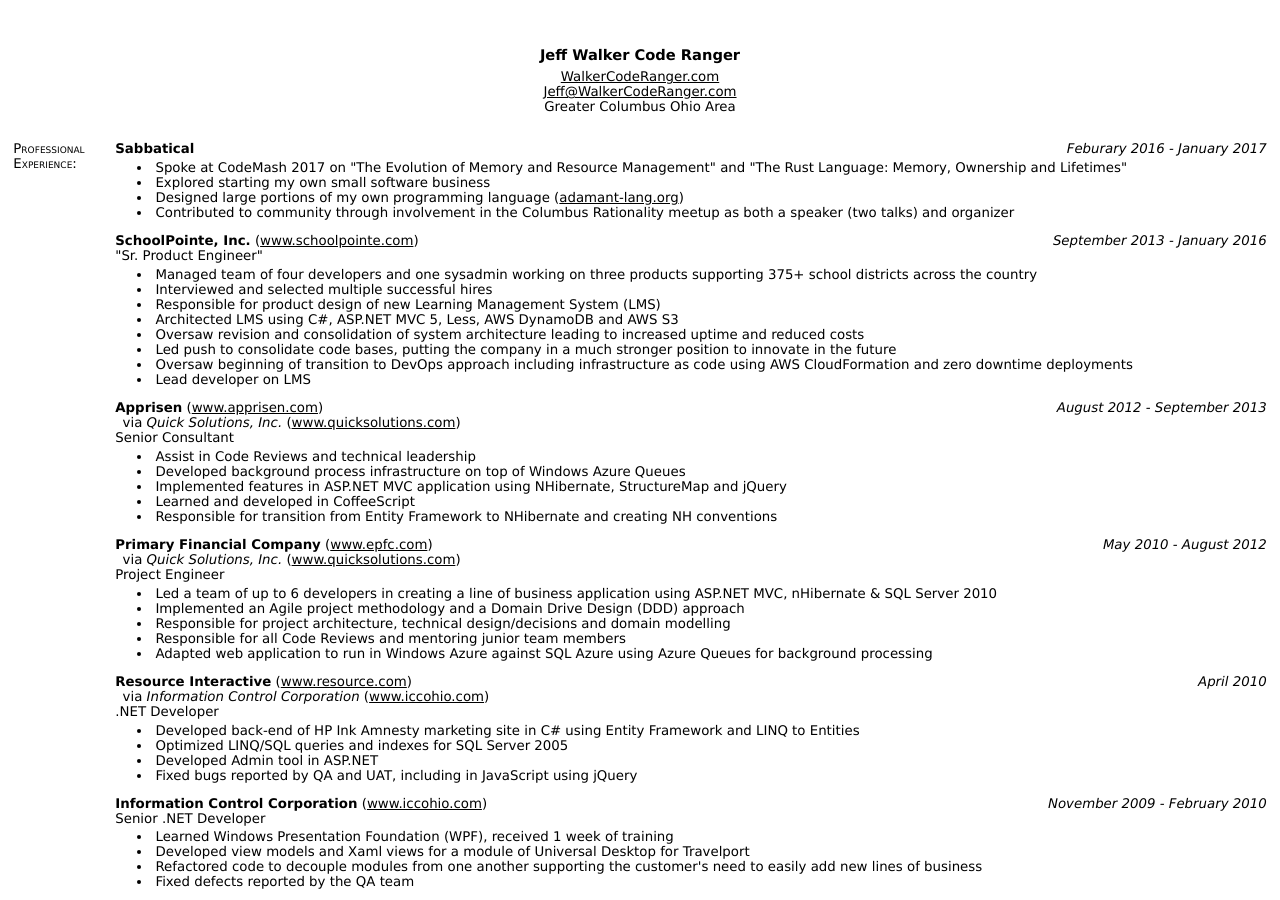
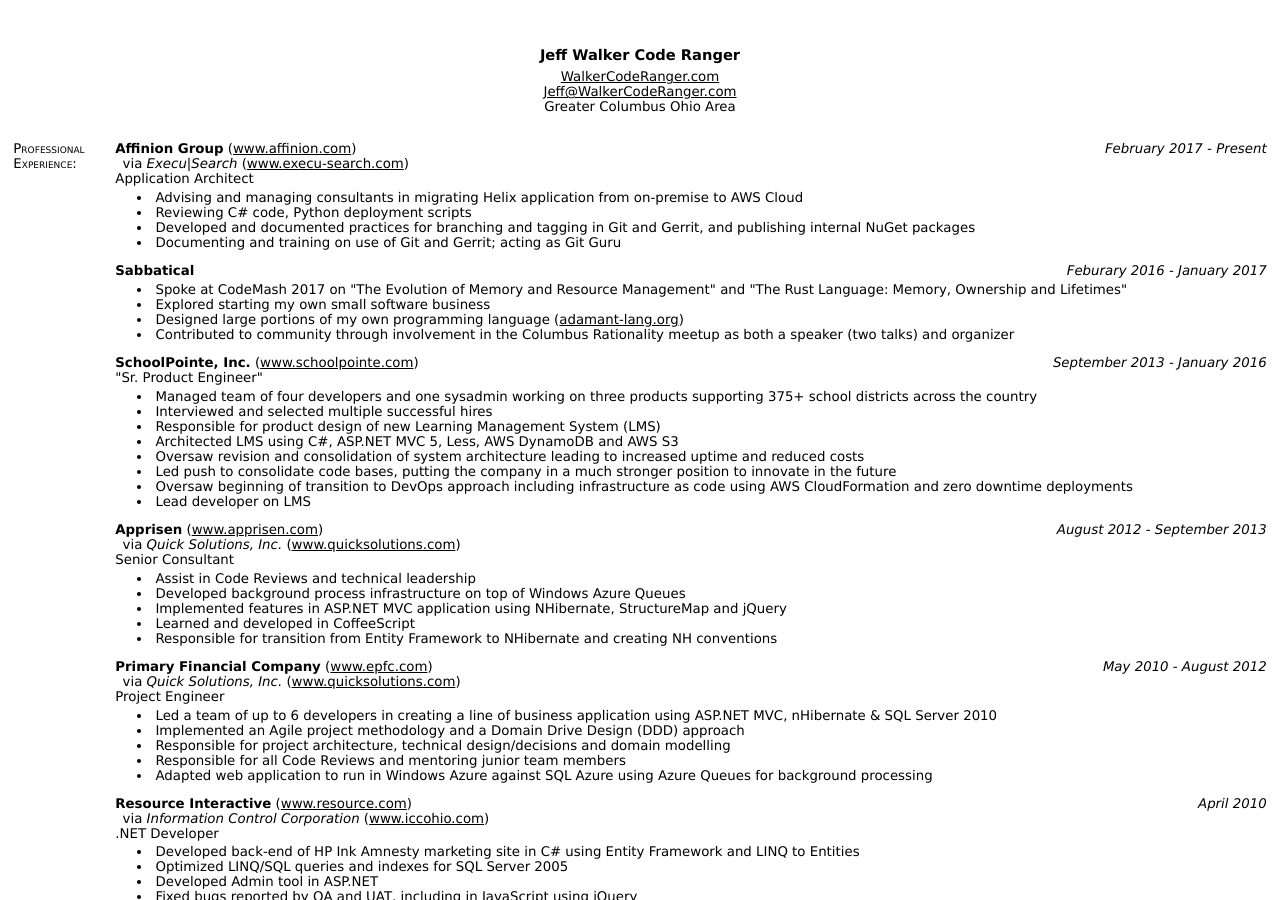
Before and after one commit to WalkerCodeRanger/WalkerCodeRanger.com, a Jekyll site: the page resume/index.html, which Jekyll copies as it is, in a window 1280 px wide and 900 px high. Built offline with Jekyll 4.4.1, drawn with Linux system fonts in a browser that asks for light colours.

Commit message:
update resume and fix image url

```diff
--- a/resume/index.html
+++ b/resume/index.html
@@ -16,6 +16,17 @@
 	<div class="section">
 		<span class="title">Professional Experience:</span>
 		<div class="body">
+			<div class="experience">
+				<span class="company"><span class="name">Affinion Group</span> <span class="url"><a href="http://www.affinion.com" target="_blank">www.affinion.com</a></span></span> <span class="timeframe">February 2017 - Present</span><br />
+				<span class="consulting-company"><span class="name">Execu|Search</span> <span class="url"><a href="http://www.execu-search.com" target="_blank">www.execu-search.com</a></span></span><br />
+				<span class="position">Application Architect</span>
+				<ul>
+					<li>Advising and managing consultants in migrating Helix application from on-premise to AWS Cloud</li>
+					<li>Reviewing C# code, Python deployment scripts</li>
+					<li>Developed and documented practices for branching and tagging in Git and Gerrit, and publishing internal NuGet packages</li>
+					<li>Documenting and training on use of Git and Gerrit; acting as Git Guru</li>
+				</ul>
+			</div>
 			<div class="experience">
 				<span class="activity"><span class="name">Sabbatical</span></span> <span class="timeframe">Feburary 2016 - January 2017</span><br />
 				<ul>
```
Also changed, not shown: _posts/2015-09-17-css-is-not-composable.md (+1 -1 lines), 1 other file.
